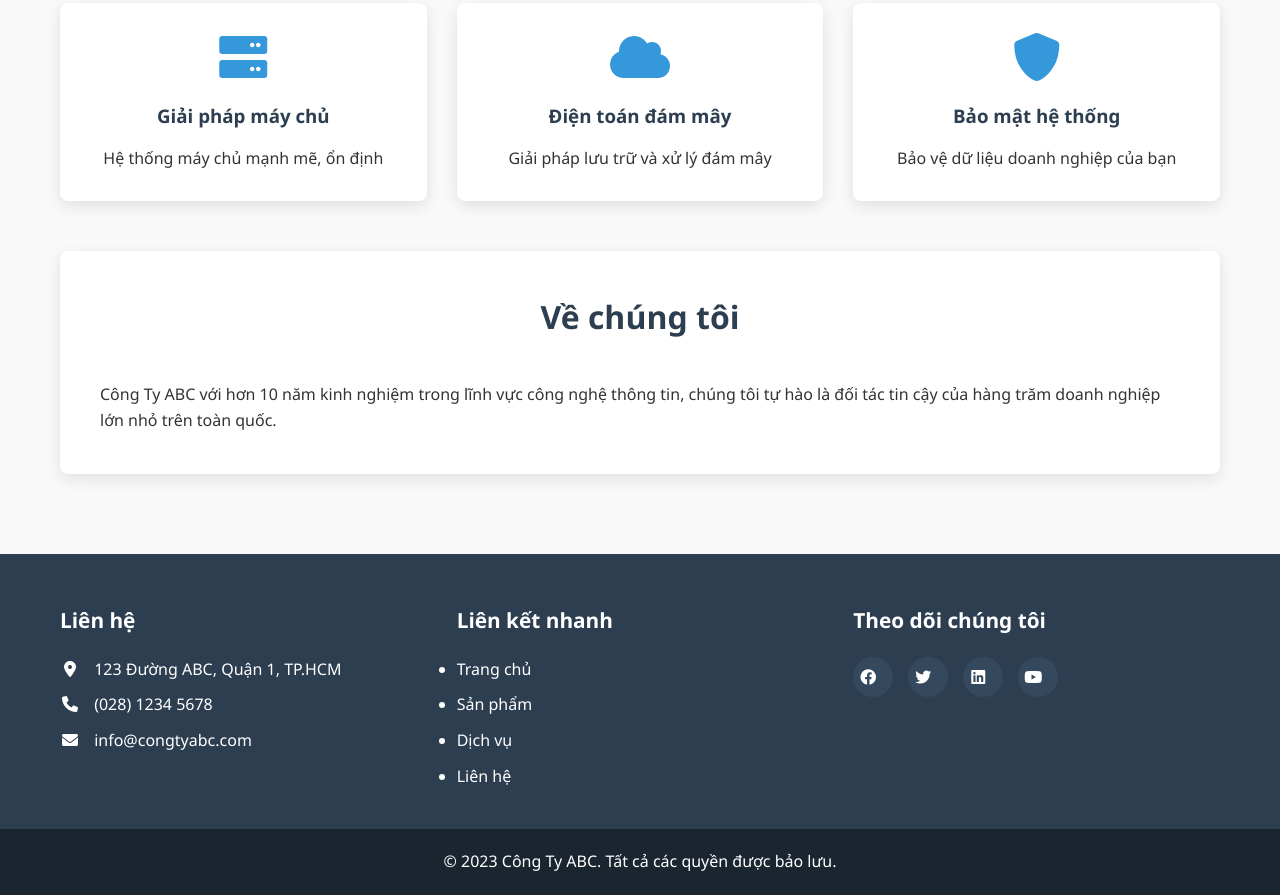
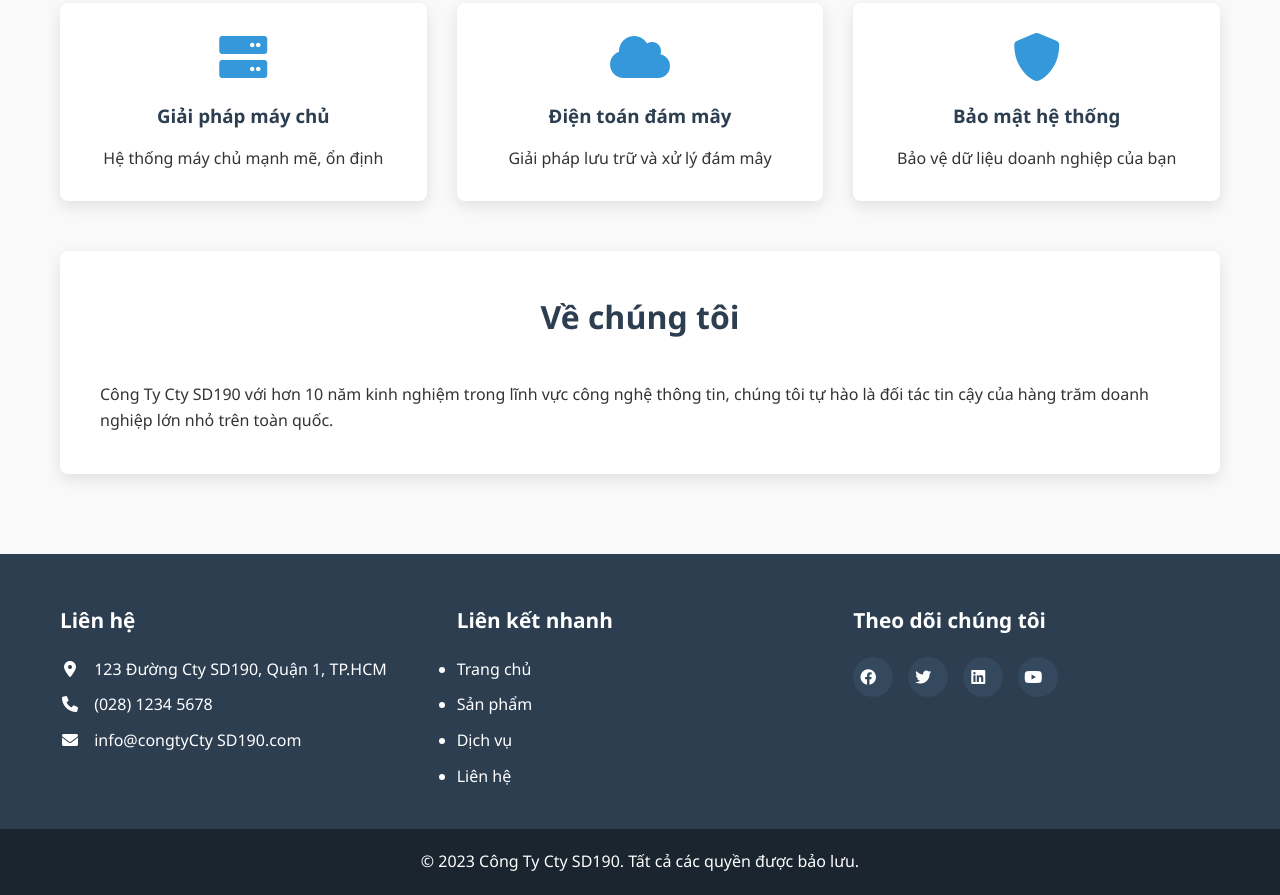
Before and after one commit to thanhnc70/cty-sd190, a plain HTML site: page index.html in a window 1280 px wide. Shown: the part 696-1591 px from the top of the page. Drawn offline with Linux system fonts and the light colour scheme.

Commit message:
Update index.html

```diff
--- a/index.html
+++ b/index.html
@@ -3,7 +3,7 @@
 <head>
     <meta charset="UTF-8">
     <meta name="viewport" content="width=device-width, initial-scale=1.0">
-    <title>Công Ty ABC - Giải Pháp Công Nghệ</title>
+    <title>Công Ty Cty SD190 - Giải Pháp Công Nghệ</title>
     <link rel="stylesheet" href="styles.css">
     <link rel="stylesheet" href="https://cdnjs.cloudflare.com/ajax/libs/font-awesome/6.0.0-beta3/css/all.min.css">
 </head>
@@ -12,7 +12,7 @@
     <header class="header">
         <div class="header-container">
             <div class="logo">
-                <img src="images/AnhFPT.jpg" alt="Logo Công Ty ABC">
+                <img src="images/AnhFPT.jpg" alt="Logo Công Ty Cty SD190">
             </div>
             <div class="slogan">
                 <h1>Giải Pháp Công Nghệ Tối Ưu Cho Doanh Nghiệp</h1>
@@ -72,7 +72,7 @@
     <main class="main-content">
         <section class="hero">
             <div class="hero-content">
-                <h2>Chào mừng đến với Công Ty ABC</h2>
+                <h2>Chào mừng đến với Công Ty Cty SD190</h2>
                 <p>Chúng tôi cung cấp các giải pháp công nghệ hàng đầu cho doanh nghiệp của bạn</p>
                 <a href="#" class="cta-button">Tìm hiểu thêm</a>
             </div>
@@ -101,7 +101,7 @@
 
         <section class="about">
             <h2 class="section-title">Về chúng tôi</h2>
-            <p>Công Ty ABC với hơn 10 năm kinh nghiệm trong lĩnh vực công nghệ thông tin, chúng tôi tự hào là đối tác tin cậy của hàng trăm doanh nghiệp lớn nhỏ trên toàn quốc.</p>
+            <p>Công Ty Cty SD190 với hơn 10 năm kinh nghiệm trong lĩnh vực công nghệ thông tin, chúng tôi tự hào là đối tác tin cậy của hàng trăm doanh nghiệp lớn nhỏ trên toàn quốc.</p>
         </section>
     </main>
 
@@ -110,9 +110,9 @@
         <div class="footer-container">
             <div class="footer-section">
                 <h3>Liên hệ</h3>
-                <p><i class="fas fa-map-marker-alt"></i> 123 Đường ABC, Quận 1, TP.HCM</p>
+                <p><i class="fas fa-map-marker-alt"></i> 123 Đường Cty SD190, Quận 1, TP.HCM</p>
                 <p><i class="fas fa-phone"></i> (028) 1234 5678</p>
-                <p><i class="fas fa-envelope"></i> info@congtyabc.com</p>
+                <p><i class="fas fa-envelope"></i> info@congtyCty SD190.com</p>
             </div>
             <div class="footer-section">
                 <h3>Liên kết nhanh</h3>
@@ -134,7 +134,7 @@
             </div>
         </div>
         <div class="copyright">
-            <p>&copy; 2023 Công Ty ABC. Tất cả các quyền được bảo lưu.</p>
+            <p>&copy; 2023 Công Ty Cty SD190. Tất cả các quyền được bảo lưu.</p>
         </div>
     </footer>
 
```
